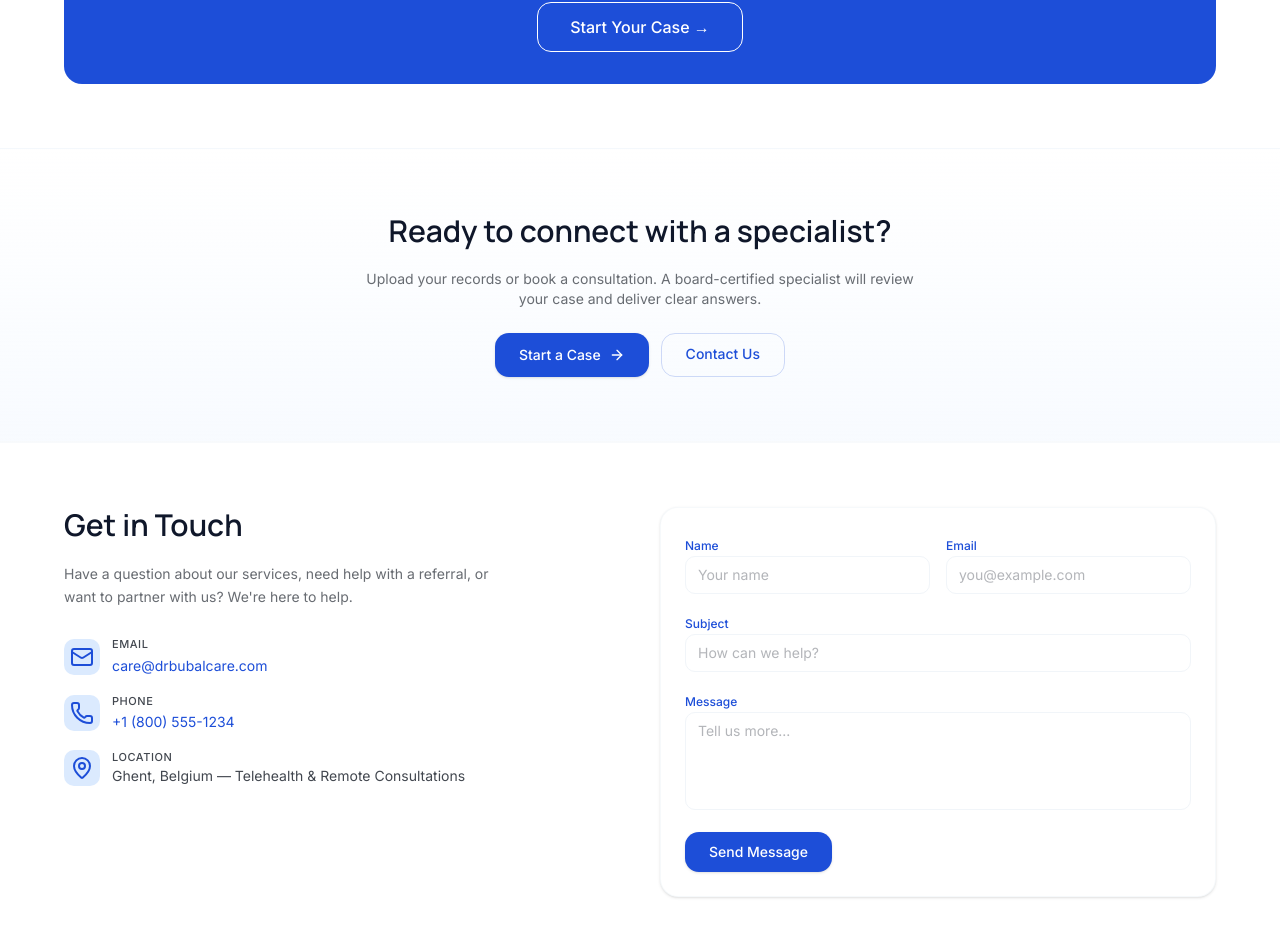
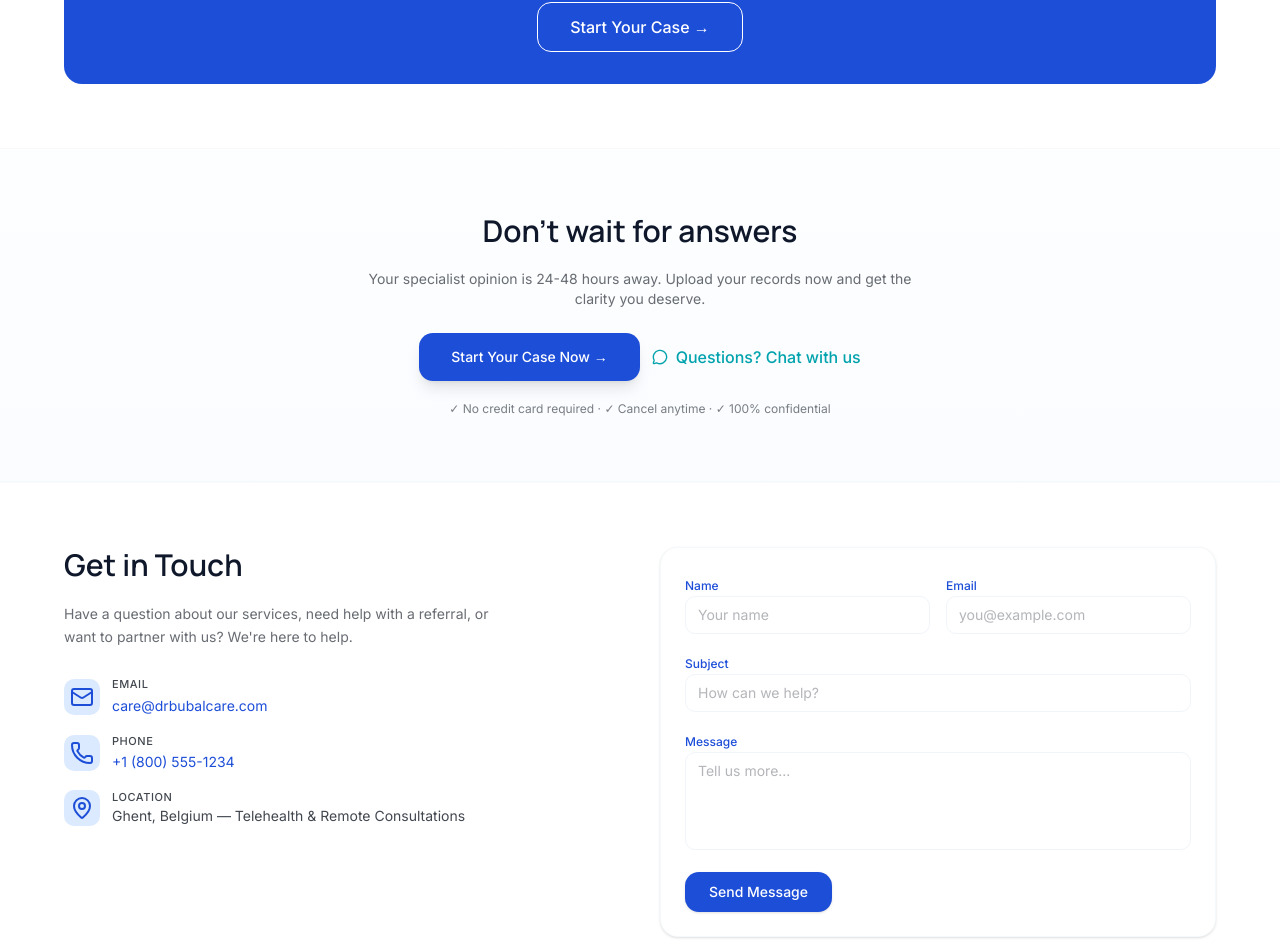
Before and after one commit to HassenShirdon/drBubalcare, a Next.js app: page / in a window 1280 px wide. Shown: the part 4145-5090 px from the top of the page. Built offline with nearby package versions, Linux system fonts and the light colour scheme; no server answers.

Commit message:
feat: update CTA section with urgency headline and animated gradient

```diff
--- a/app/globals.css
+++ b/app/globals.css
@@ -219,3 +219,13 @@
   --sidebar-border: oklch(1 0 0 / 10%);
   --sidebar-ring: oklch(0.556 0 0);
 }
+
+@keyframes gradient-shift {
+  0%, 100% { background-position: 0% 50%; }
+  50% { background-position: 100% 50%; }
+}
+
+.animate-gradient {
+  background-size: 200% 200%;
+  animation: gradient-shift 20s ease infinite;
+}
--- a/components/landing-page/cta-section.tsx
+++ b/components/landing-page/cta-section.tsx
@@ -1,31 +1,27 @@
-import Link from 'next/link'
-import { ArrowRight } from 'lucide-react'
+import { MessageCircle } from 'lucide-react'
 
 export default function CTASection() {
   return (
-    <section className="py-16 bg-gradient-to-b from-white to-evidence-blue-light/20 border-y border-surface-gray/50">
+    <section className="py-16 bg-gradient-to-b from-white to-evidence-blue-light/20 border-y border-surface-gray/50 animate-gradient">
       <div className="max-w-7xl mx-auto px-6 md:px-16 text-center space-y-5">
         <h2 className="font-headline-lg text-2xl md:text-3xl font-semibold text-text-medical-black text-balance">
-          Ready to connect with a specialist?
+          Don&apos;t wait for answers
         </h2>
         <p className="font-body-lg text-sm text-on-surface-variant/80 max-w-xl mx-auto">
-          Upload your records or book a consultation. A board-certified specialist
-          will review your case and deliver clear answers.
+          Your specialist opinion is 24-48 hours away. Upload your records now and get the clarity you deserve.
         </p>
         <div className="flex justify-center gap-3 pt-1 flex-wrap">
-          <Link
-            href="/patient"
-            className="bg-clinical-navy text-white text-sm font-medium px-6 py-3 rounded-xl hover:bg-primary-container transition-all shadow-sm inline-flex items-center gap-2"
-          >
-            Start a Case <ArrowRight className="w-4 h-4" />
-          </Link>
-          <Link
-            href="#contact"
-            className="border border-clinical-navy/20 text-clinical-navy text-sm font-medium px-6 py-2.5 rounded-xl hover:bg-evidence-blue-light transition-all"
-          >
-            Contact Us
-          </Link>
+          <button className="bg-clinical-navy text-white text-sm font-medium px-8 py-3.5 rounded-xl hover:bg-primary-container transition-all shadow-lg hover:shadow-xl inline-flex items-center gap-2">
+            Start Your Case Now →
+          </button>
+          <a href="#contact" className="inline-flex items-center gap-2 text-healing-teal font-medium hover:underline">
+            <MessageCircle className="w-4 h-4" />
+            Questions? Chat with us
+          </a>
         </div>
+        <p className="text-xs text-on-surface-variant/70 mt-4">
+          ✓ No credit card required · ✓ Cancel anytime · ✓ 100% confidential
+        </p>
       </div>
     </section>
   )
```
Also changed, not shown: .superpowers/sdd/progress.md, .superpowers/sdd/task-13-report.md.
